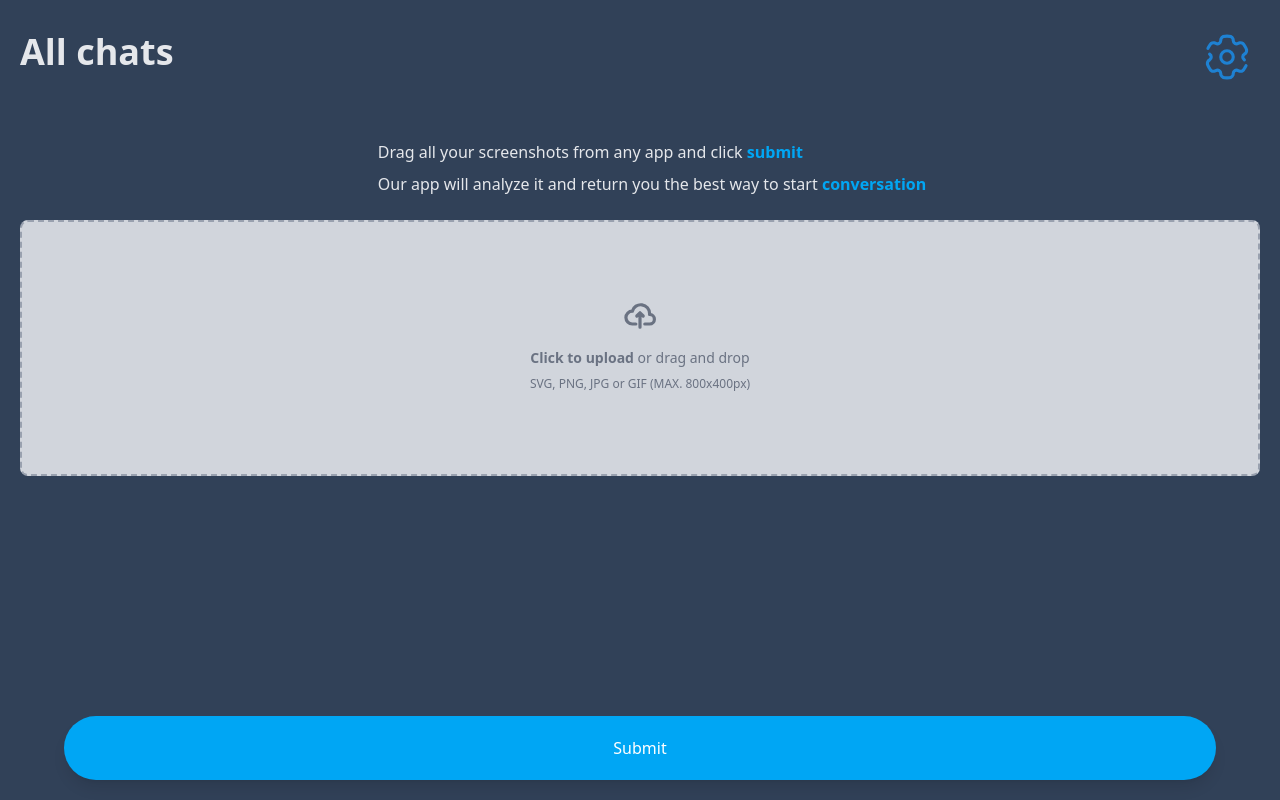
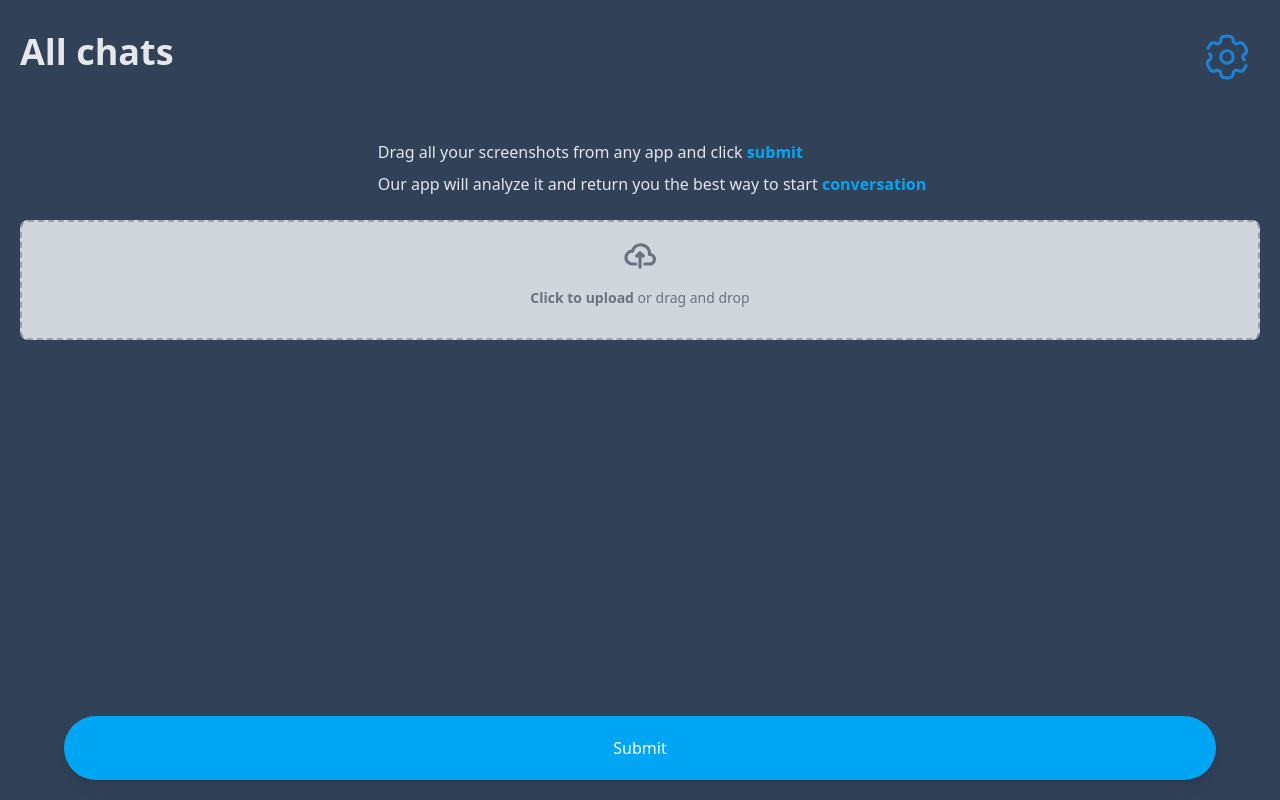
Before and after one commit to eazyztt/css-learn, a React (Vite) app in the folder yeah/: page /newChat in a window 1280 px wide. Built offline with nearby package versions, Linux system fonts and the light colour scheme.

Commit message:
some changes

```diff
--- a/yeah/src/components/allChatsAndUpload/popup.jsx
+++ b/yeah/src/components/allChatsAndUpload/popup.jsx
@@ -39,9 +39,9 @@ const Popup = ({ setOpen, options, setMsgOption, chatId, msgOption }) => {
               key={index}
               onClick={async () => {
                 setMsgOption(el);
-                await chooseMsgOption(el, chatId);
                 navigate(`/chat/${chatId}`, { state: { msgOption } });
                 setOpen(false);
+                await chooseMsgOption(el, chatId);
               }}
               class="bg-sky-400 rounded-3xl p-2 text-start active:bg-sky-600"
             >
--- a/yeah/src/components/allChatsAndUpload/uploadForm.jsx
+++ b/yeah/src/components/allChatsAndUpload/uploadForm.jsx
@@ -51,7 +51,7 @@ export default function UploadForm({ files, setFiles }) {
       <div className="flex items-center justify-center w-full pt-6 px-5">
         <label
           htmlFor="dropzone-file"
-          className="flex flex-col items-center justify-center w-full h-64 border-2 border-gray-400 border-dashed rounded-lg cursor-pointer bg-gray-300 hover:bg-gray-100 dark:bg-gray-700 dark:border-gray-600 dark:hover:border-gray-500 dark:hover:bg-gray-600"
+          className="flex flex-col items-center justify-center w-dvw h-[15dvh] border-2 border-gray-400 border-dashed rounded-lg cursor-pointer bg-gray-300 hover:bg-gray-100 dark:bg-gray-700 dark:border-gray-600 dark:hover:border-gray-500 dark:hover:bg-gray-600"
         >
           <div className="flex flex-col items-center justify-center pt-5 pb-6">
             <svg
@@ -71,9 +71,6 @@ export default function UploadForm({ files, setFiles }) {
             <p className="mb-2 text-sm text-gray-500 dark:text-gray-400">
               <span className="font-semibold">Click to upload</span> or drag and
               drop
-            </p>
-            <p className="text-xs text-gray-500 dark:text-gray-400">
-              SVG, PNG, JPG or GIF (MAX. 800x400px)
             </p>
           </div>
           <input
--- a/yeah/src/components/typeMessageAndChat/chatInside.jsx
+++ b/yeah/src/components/typeMessageAndChat/chatInside.jsx
@@ -45,7 +45,6 @@ export default function ChatInside() {
       });
       await fetchShortMessages();
       setLoaded(true);
-      bottomRef.current?.scrollIntoView({ behavior: "smooth" });
     } catch (error) {
       console.error("Ошибка отправки:", error);
       // тут можно обновить состояние с ошибкой или показать уведомление
@@ -84,7 +83,7 @@ export default function ChatInside() {
 
   useEffect(() => {
     bottomRef.current?.scrollIntoView({ behavior: "smooth" });
-  }, [text]);
+  }, [text, allChats]);
 
   return (
     <div class=" bg-slate-700 mt-20">
```
